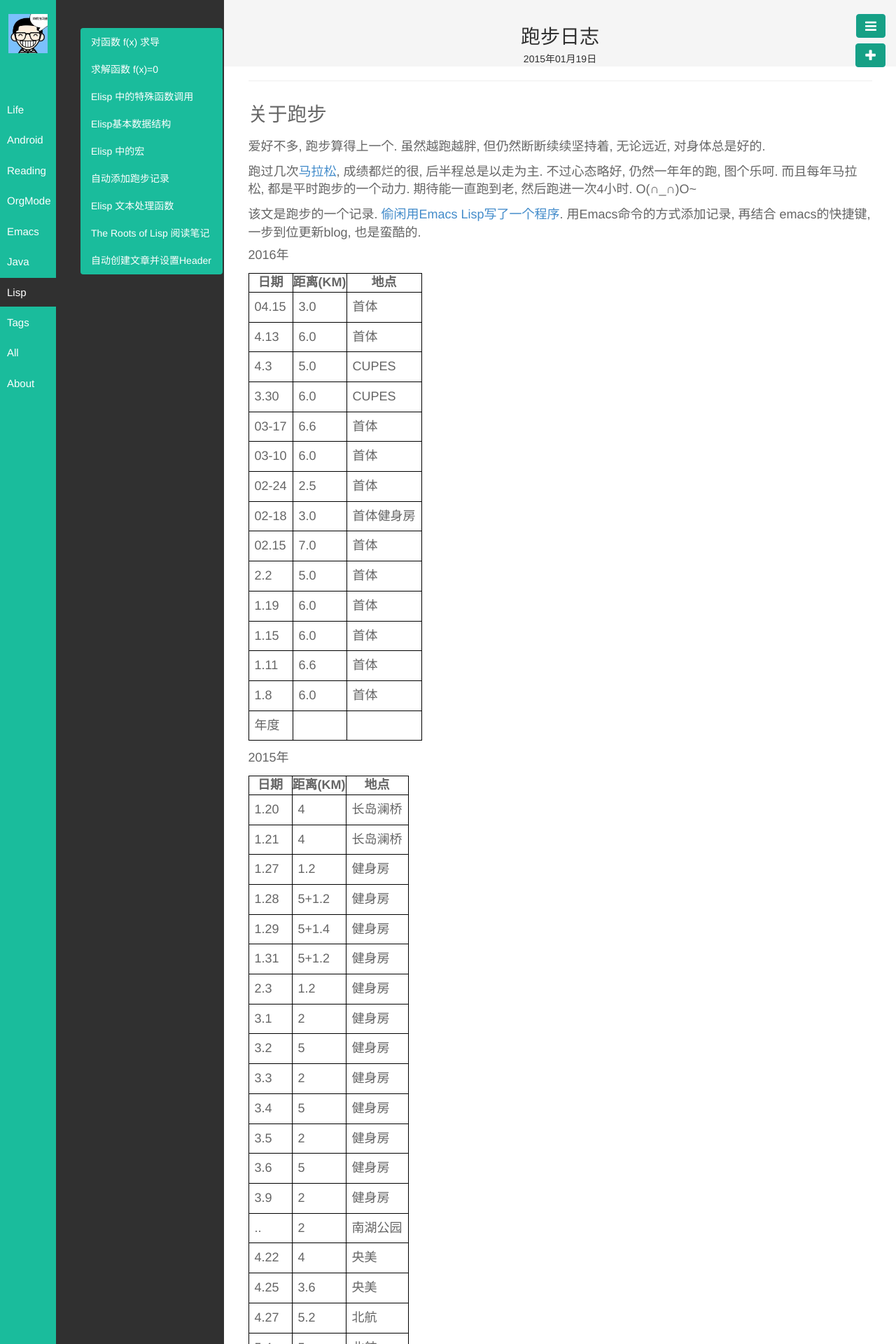
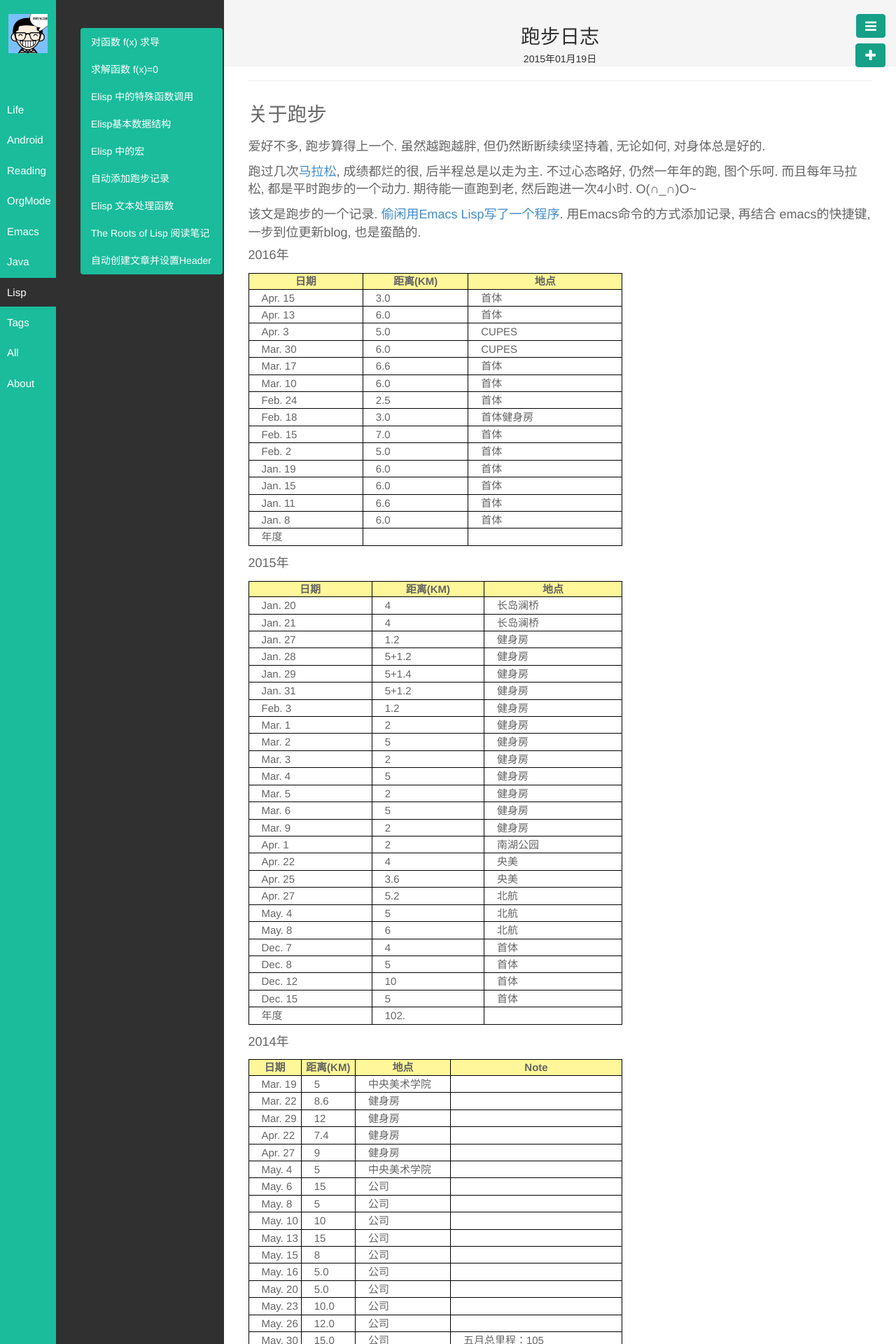
Before and after one commit to byrlx/byrlx.github.io, a Jekyll site: the page built from _posts/Other/2015-01-19-Running-Record.html, in a window 1280 px wide. Shown: the top 1920 px of the page at 70% size. Built offline with Jekyll 4.4.1, drawn with Linux system fonts in a browser that asks for light colours; some of the changed text lies outside the part shown.

Commit message:
update blog

```diff
--- a/_posts/Other/2015-01-19-Running-Record.html
+++ b/_posts/Other/2015-01-19-Running-Record.html
@@ -8,7 +8,7 @@ description: [Run! Run! Run!]
 <h2 id="orgheadline1">关于跑步</h2>
 <div class="outline-text-2" id="text-orgheadline1">
 <p>
-爱好不多, 跑步算得上一个. 虽然越跑越胖, 但仍然断断续续坚持着, 无论远近, 对身体总是好的.
+爱好不多, 跑步算得上一个. 虽然越跑越胖, 但仍然断断续续坚持着, 无论如何, 对身体总是好的.
 </p>
 
 <p>
@@ -29,7 +29,7 @@ emacs的快捷键, 一步到位更新blog, 也是蛮酷的.
 
 
 <colgroup>
-<col  class="org-right" />
+<col  class="org-left" />
 
 <col  class="org-right" />
 
@@ -37,99 +37,99 @@ emacs的快捷键, 一步到位更新blog, 也是蛮酷的.
 </colgroup>
 <thead>
 <tr>
-<th scope="col" class="org-right">日期</th>
+<th scope="col" class="org-left">日期</th>
 <th scope="col" class="org-right">距离(KM)</th>
 <th scope="col" class="org-left">地点</th>
 </tr>
 </thead>
 <tbody>
 <tr>
-<td class="org-right">04.15</td>
+<td class="org-left">Apr. 15</td>
 <td class="org-right">3.0</td>
 <td class="org-left">首体</td>
 </tr>
 
 <tr>
-<td class="org-right">4.13</td>
+<td class="org-left">Apr. 13</td>
 <td class="org-right">6.0</td>
 <td class="org-left">首体</td>
 </tr>
 
 <tr>
-<td class="org-right">4.3</td>
+<td class="org-left">Apr. 3</td>
 <td class="org-right">5.0</td>
 <td class="org-left">CUPES</td>
 </tr>
 
 <tr>
-<td class="org-right">3.30</td>
+<td class="org-left">Mar. 30</td>
 <td class="org-right">6.0</td>
 <td class="org-left">CUPES</td>
 </tr>
 
 <tr>
-<td class="org-right">03-17</td>
+<td class="org-left">Mar. 17</td>
 <td class="org-right">6.6</td>
 <td class="org-left">首体</td>
 </tr>
 
 <tr>
-<td class="org-right">03-10</td>
+<td class="org-left">Mar. 10</td>
 <td class="org-right">6.0</td>
 <td class="org-left">首体</td>
 </tr>
 
 <tr>
-<td class="org-right">02-24</td>
+<td class="org-left">Feb. 24</td>
 <td class="org-right">2.5</td>
 <td class="org-left">首体</td>
 </tr>
 
 <tr>
-<td class="org-right">02-18</td>
+<td class="org-left">Feb. 18</td>
 <td class="org-right">3.0</td>
 <td class="org-left">首体健身房</td>
 </tr>
 
 <tr>
-<td class="org-right">02.15</td>
+<td class="org-left">Feb. 15</td>
 <td class="org-right">7.0</td>
 <td class="org-left">首体</td>
 </tr>
 
 <tr>
-<td class="org-right">2.2</td>
+<td class="org-left">Feb. 2</td>
 <td class="org-right">5.0</td>
 <td class="org-left">首体</td>
 </tr>
 
 <tr>
-<td class="org-right">1.19</td>
+<td class="org-left">Jan. 19</td>
 <td class="org-right">6.0</td>
 <td class="org-left">首体</td>
 </tr>
 
 <tr>
-<td class="org-right">1.15</td>
+<td class="org-left">Jan. 15</td>
 <td class="org-right">6.0</td>
 <td class="org-left">首体</td>
 </tr>
 
 <tr>
-<td class="org-right">1.11</td>
+<td class="org-left">Jan. 11</td>
 <td class="org-right">6.6</td>
 <td class="org-left">首体</td>
 </tr>
 
 <tr>
-<td class="org-right">1.8</td>
+<td class="org-left">Jan. 8</td>
 <td class="org-right">6.0</td>
 <td class="org-left">首体</td>
 </tr>
 </tbody>
 <tbody>
 <tr>
-<td class="org-right">年度</td>
+<td class="org-left">年度</td>
 <td class="org-right">&#xa0;</td>
 <td class="org-left">&#xa0;</td>
 </tr>
@@ -145,7 +145,7 @@ emacs的快捷键, 一步到位更新blog, 也是蛮酷的.
 
 
 <colgroup>
-<col  class="org-right" />
+<col  class="org-left" />
 
 <col  class="org-right" />
 
@@ -153,159 +153,159 @@ emacs的快捷键, 一步到位更新blog, 也是蛮酷的.
 </colgroup>
 <thead>
 <tr>
-<th scope="col" class="org-right">日期</th>
+<th scope="col" class="org-left">日期</th>
 <th scope="col" class="org-right">距离(KM)</th>
 <th scope="col" class="org-left">地点</th>
 </tr>
 </thead>
 <tbody>
 <tr>
-<td class="org-right">1.20</td>
+<td class="org-left">Jan. 20</td>
 <td class="org-right">4</td>
 <td class="org-left">长岛澜桥</td>
 </tr>
 
 <tr>
-<td class="org-right">1.21</td>
+<td class="org-left">Jan. 21</td>
 <td class="org-right">4</td>
 <td class="org-left">长岛澜桥</td>
 </tr>
 
 <tr>
-<td class="org-right">1.27</td>
+<td class="org-left">Jan. 27</td>
 <td class="org-right">1.2</td>
 <td class="org-left">健身房</td>
 </tr>
 
 <tr>
-<td class="org-right">1.28</td>
+<td class="org-left">Jan. 28</td>
 <td class="org-right">5+1.2</td>
 <td class="org-left">健身房</td>
 </tr>
 
 <tr>
-<td class="org-right">1.29</td>
+<td class="org-left">Jan. 29</td>
 <td class="org-right">5+1.4</td>
 <td class="org-left">健身房</td>
 </tr>
 
 <tr>
-<td class="org-right">1.31</td>
+<td class="org-left">Jan. 31</td>
 <td class="org-right">5+1.2</td>
 <td class="org-left">健身房</td>
 </tr>
 
 <tr>
-<td class="org-right">2.3</td>
+<td class="org-left">Feb. 3</td>
 <td class="org-right">1.2</td>
 <td class="org-left">健身房</td>
 </tr>
 
 <tr>
-<td class="org-right">3.1</td>
+<td class="org-left">Mar. 1</td>
 <td class="org-right">2</td>
 <td class="org-left">健身房</td>
 </tr>
 
 <tr>
-<td class="org-right">3.2</td>
+<td class="org-left">Mar. 2</td>
 <td class="org-right">5</td>
 <td class="org-left">健身房</td>
 </tr>
 
 <tr>
-<td class="org-right">3.3</td>
+<td class="org-left">Mar. 3</td>
 <td class="org-right">2</td>
 <td class="org-left">健身房</td>
 </tr>
 
 <tr>
-<td class="org-right">3.4</td>
+<td class="org-left">Mar. 4</td>
 <td class="org-right">5</td>
 <td class="org-left">健身房</td>
 </tr>
 
 <tr>
-<td class="org-right">3.5</td>
+<td class="org-left">Mar. 5</td>
 <td class="org-right">2</td>
 <td class="org-left">健身房</td>
 </tr>
 
 <tr>
-<td class="org-right">3.6</td>
+<td class="org-left">Mar. 6</td>
 <td class="org-right">5</td>
 <td class="org-left">健身房</td>
 </tr>
 
 <tr>
-<td class="org-right">3.9</td>
+<td class="org-left">Mar. 9</td>
 <td class="org-right">2</td>
 <td class="org-left">健身房</td>
 </tr>
 
 <tr>
-<td class="org-right">..</td>
+<td class="org-left">Apr. 1</td>
 <td class="org-right">2</td>
 <td class="org-left">南湖公园</td>
 </tr>
 
 <tr>
-<td class="org-right">4.22</td>
+<td class="org-left">Apr. 22</td>
 <td class="org-right">4</td>
 <td class="org-left">央美</td>
 </tr>
 
 <tr>
-<td class="org-right">4.25</td>
+<td class="org-left">Apr. 25</td>
 <td class="org-right">3.6</td>
 <td class="org-left">央美</td>
 </tr>
 
 <tr>
-<td class="org-right">4.27</td>
+<td class="org-left">Apr. 27</td>
 <td class="org-right">5.2</td>
 <td class="org-left">北航</td>
 </tr>
 
 <tr>
-<td class="org-right">5.4</td>
+<td class="org-left">May. 4</td>
 <td class="org-right">5</td>
 <td class="org-left">北航</td>
 </tr>
 
 <tr>
-<td class="org-right">5.8</td>
+<td class="org-left">May. 8</td>
 <td class="org-right">6</td>
 <td class="org-left">北航</td>
 </tr>
 
 <tr>
-<td class="org-right">12.7</td>
+<td class="org-left">Dec. 7</td>
 <td class="org-right">4</td>
 <td class="org-left">首体</td>
 </tr>
 
 <tr>
-<td class="org-right">12.8</td>
+<td class="org-left">Dec. 8</td>
 <td class="org-right">5</td>
 <td class="org-left">首体</td>
 </tr>
 
 <tr>
-<td class="org-right">12.12</td>
+<td class="org-left">Dec. 12</td>
 <td class="org-right">10</td>
 <td class="org-left">首体</td>
 </tr>
 
 <tr>
-<td class="org-right">12.15</td>
+<td class="org-left">Dec. 15</td>
 <td class="org-right">5</td>
 <td class="org-left">首体</td>
 </tr>
 </tbody>
 <tbody>
 <tr>
-<td class="org-right">年度</td>
+<td class="org-left">年度</td>
 <td class="org-right">102.</td>
 <td class="org-left">&#xa0;</td>
 </tr>
@@ -321,7 +321,7 @@ emacs的快捷键, 一步到位更新blog, 也是蛮酷的.
 
 
 <colgroup>
-<col  class="org-right" />
+<col  class="org-left" />
 
 <col  class="org-right" />
 
@@ -331,7 +331,7 @@ emacs的快捷键, 一步到位更新blog, 也是蛮酷的.
 </colgroup>
 <thead>
 <tr>
-<th scope="col" class="org-right">日期</th>
+<th scope="col" class="org-left">日期</th>
 <th scope="col" class="org-right">距离(KM)</th>
 <th scope="col" class="org-left">地点</th>
 <th scope="col" class="org-left">Note</th>
@@ -339,161 +339,161 @@ emacs的快捷键, 一步到位更新blog, 也是蛮酷的.
 </thead>
 <tbody>
 <tr>
-<td class="org-right">3.19</td>
+<td class="org-left">Mar. 19</td>
 <td class="org-right">5</td>
 <td class="org-left">中央美术学院</td>
 <td class="org-left">&#xa0;</td>
 </tr>
 
 <tr>
-<td class="org-right">3.22</td>
+<td class="org-left">Mar. 22</td>
 <td class="org-right">8.6</td>
 <td class="org-left">健身房</td>
 <td class="org-left">&#xa0;</td>
 </tr>
 
 <tr>
-<td class="org-right">3.29</td>
+<td class="org-left">Mar. 29</td>
 <td class="org-right">12</td>
 <td class="org-left">健身房</td>
 <td class="org-left">&#xa0;</td>
 </tr>
 
 <tr>
-<td class="org-right">4.22</td>
+<td class="org-left">Apr. 22</td>
 <td class="org-right">7.4</td>
 <td class="org-left">健身房</td>
 <td class="org-left">&#xa0;</td>
 </tr>
 
 <tr>
-<td class="org-right">4.27</td>
+<td class="org-left">Apr. 27</td>
 <td class="org-right">9</td>
 <td class="org-left">健身房</td>
 <td class="org-left">&#xa0;</td>
 </tr>
 
 <tr>
-<td class="org-right">5.4</td>
+<td class="org-left">May. 4</td>
 <td class="org-right">5</td>
 <td class="org-left">中央美术学院</td>
 <td class="org-left">&#xa0;</td>
 </tr>
 
 <tr>
-<td class="org-right">5.6</td>
+<td class="org-left">May. 6</td>
 <td class="org-right">15</td>
 <td class="org-left">公司</td>
 <td class="org-left">&#xa0;</td>
 </tr>
 
 <tr>
-<td class="org-right">5.8</td>
+<td class="org-left">May. 8</td>
 <td class="org-right">5</td>
 <td class="org-left">公司</td>
 <td class="org-left">&#xa0;</td>
 </tr>
 
 <tr>
-<td class="org-right">5.10</td>
+<td class="org-left">May. 10</td>
 <td class="org-right">10</td>
 <td class="org-left">公司</td>
 <td class="org-left">&#xa0;</td>
 </tr>
 
 <tr>
-<td class="org-right">5.13</td>
+<td class="org-left">May. 13</td>
 <td class="org-right">15</td>
 <td class="org-left">公司</td>
 <td class="org-left">&#xa0;</td>
 </tr>
 
 <tr>
-<td class="org-right">5.15</td>
+<td class="org-left">May. 15</td>
 <td class="org-right">8</td>
 <td class="org-left">公司</td>
 <td class="org-left">&#xa0;</td>
 </tr>
 
 <tr>
-<td class="org-right">5.16</td>
+<td class="org-left">May. 16</td>
 <td class="org-right">5.0</td>
 <td class="org-left">公司</td>
 <td class="org-left">&#xa0;</td>
 </tr>
 
 <tr>
-<td class="org-right">5.20</td>
+<td class="org-left">May. 20</td>
 <td class="org-right">5.0</td>
 <td class="org-left">公司</td>
 <td class="org-left">&#xa0;</td>
 </tr>
 
 <tr>
-<td class="org-right">5.23</td>
+<td class="org-left">May. 23</td>
 <td class="org-right">10.0</td>
 <td class="org-left">公司</td>
 <td class="org-left">&#xa0;</td>
 </tr>
 
 <tr>
-<td class="org-right">5.26</td>
+<td class="org-left">May. 26</td>
 <td class="org-right">12.0</td>
 <td class="org-left">公司</td>
 <td class="org-left">&#xa0;</td>
 </tr>
 
 <tr>
-<td class="org-right">5.30</td>
+<td class="org-left">May. 30</td>
 <td class="org-right">15.0</td>
 <td class="org-left">公司</td>
 <td class="org-left">五月总里程：105</td>
 </tr>
 
 <tr>
-<td class="org-right">7.17</td>
+<td class="org-left">July. 17</td>
 <td class="org-right">6.9</td>
 <td class="org-left">公司</td>
 <td class="org-left">&#xa0;</td>
 </tr>
 
 <tr>
-<td class="org-right">7.18</td>
+<td class="org-left">July. 18</td>
 <td class="org-right">7.1</td>
 <td class="org-left">公司</td>
 <td class="org-left">&#xa0;</td>
 </tr>
 
 <tr>
-<td class="org-right">7.22</td>
+<td class="org-left">July. 22</td>
 <td class="org-right">6.0</td>
 <td class="org-left">公司</td>
 <td class="org-left">七月总里程：20</td>
 </tr>
 
 <tr>
-<td class="org-right">8.19</td>
+<td class="org-left">Aug. 19</td>
 <td class="org-right">5.0</td>
 <td class="org-left">公司</td>
 <td class="org-left">&#xa0;</td>
 </tr>
 
 <tr>
-<td class="org-right">8.20</td>
+<td class="org-left">Aug. 20</td>
 <td class="org-right">5.0</td>
 <td class="org-left">公司</td>
 <td class="org-left">&#xa0;</td>
 </tr>
 
 <tr>
-<td class="org-right">8.22</td>
+<td class="org-left">Aug. 22</td>
 <td class="org-right">5.0</td>
 <td class="org-left">公司</td>
 <td class="org-left">&#xa0;</td>
 </tr>
 
 <tr>
-<td class="org-right">10.19</td>
+<td class="org-left">Oct. 19</td>
 <td class="org-right">42.195</td>
 <td class="org-left">天安门-奥体中心</td>
 <td class="org-left">北马, 成绩: 5:47:22 funking 雾霾</td>
@@ -501,7 +501,7 @@ emacs的快捷键, 一步到位更新blog, 也是蛮酷的.
 </tbody>
 <tbody>
 <tr>
-<td class="org-right">年度</td>
+<td class="org-left">年度</td>
 <td class="org-right">224.195</td>
 <td class="org-left">&#xa0;</td>
 <td class="org-left">&#xa0;</td>
@@ -517,7 +517,7 @@ emacs的快捷键, 一步到位更新blog, 也是蛮酷的.
 
 
 <colgroup>
-<col  class="org-right" />
+<col  class="org-left" />
 
 <col  class="org-right" />
 
@@ -527,7 +527,7 @@ emacs的快捷键, 一步到位更新blog, 也是蛮酷的.
 </colgroup>
 <thead>
 <tr>
-<th scope="col" class="org-right">日期</th>
+<th scope="col" class="org-left">日期</th>
 <th scope="col" class="org-right">距离(KM)</th>
 <th scope="col" class="org-left">地点</th>
 <th scope="col" class="org-left">Note</th>
@@ -535,7 +535,7 @@ emacs的快捷键, 一步到位更新blog, 也是蛮酷的.
 </thead>
 <tbody>
 <tr>
-<td class="org-right">10.20</td>
+<td class="org-left">Oct. 20</td>
 <td class="org-right">42.195</td>
 <td class="org-left">天安门-奥体中心</td>
 <td class="org-left">北马, 成绩：4:51:45</td>
@@ -551,7 +551,7 @@ emacs的快捷键, 一步到位更新blog, 也是蛮酷的.
 
 
 <colgroup>
-<col  class="org-right" />
+<col  class="org-left" />
 
 <col  class="org-right" />
 
@@ -561,7 +561,7 @@ emacs的快捷键, 一步到位更新blog, 也是蛮酷的.
 </colgroup>
 <thead>
 <tr>
-<th scope="col" class="org-right">日期</th>
+<th scope="col" class="org-left">日期</th>
 <th scope="col" class="org-right">距离(KM)</th>
 <th scope="col" class="org-left">地点</th>
 <th scope="col" class="org-left">Note</th>
@@ -569,7 +569,7 @@ emacs的快捷键, 一步到位更新blog, 也是蛮酷的.
 </thead>
 <tbody>
 <tr>
-<td class="org-right">11.25</td>
+<td class="org-left">Nov. 25</td>
 <td class="org-right">42.195</td>
 <td class="org-left">天安门-奥体中心</td>
 <td class="org-left">北马, 成绩: 5:30:26. First Marathon</td>
```
Also changed, not shown: _posts/Other/2016-01-22-bookmarks.html (+31 -26 lines), org/Other/2015-01-19-Running-Record.org (+80 -80 lines), org/Other/2016-01-22-bookmarks.org (+5 -2 lines), public/css/bootstrap.css.
